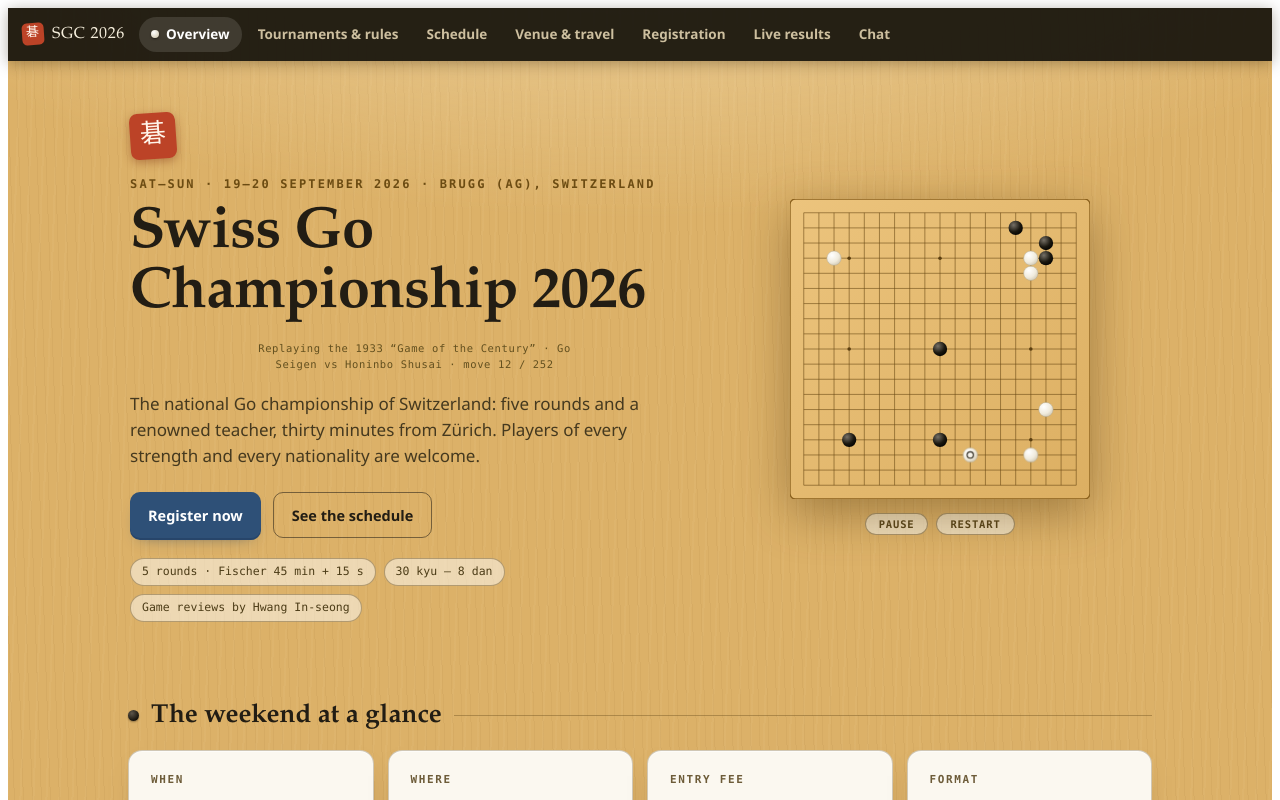
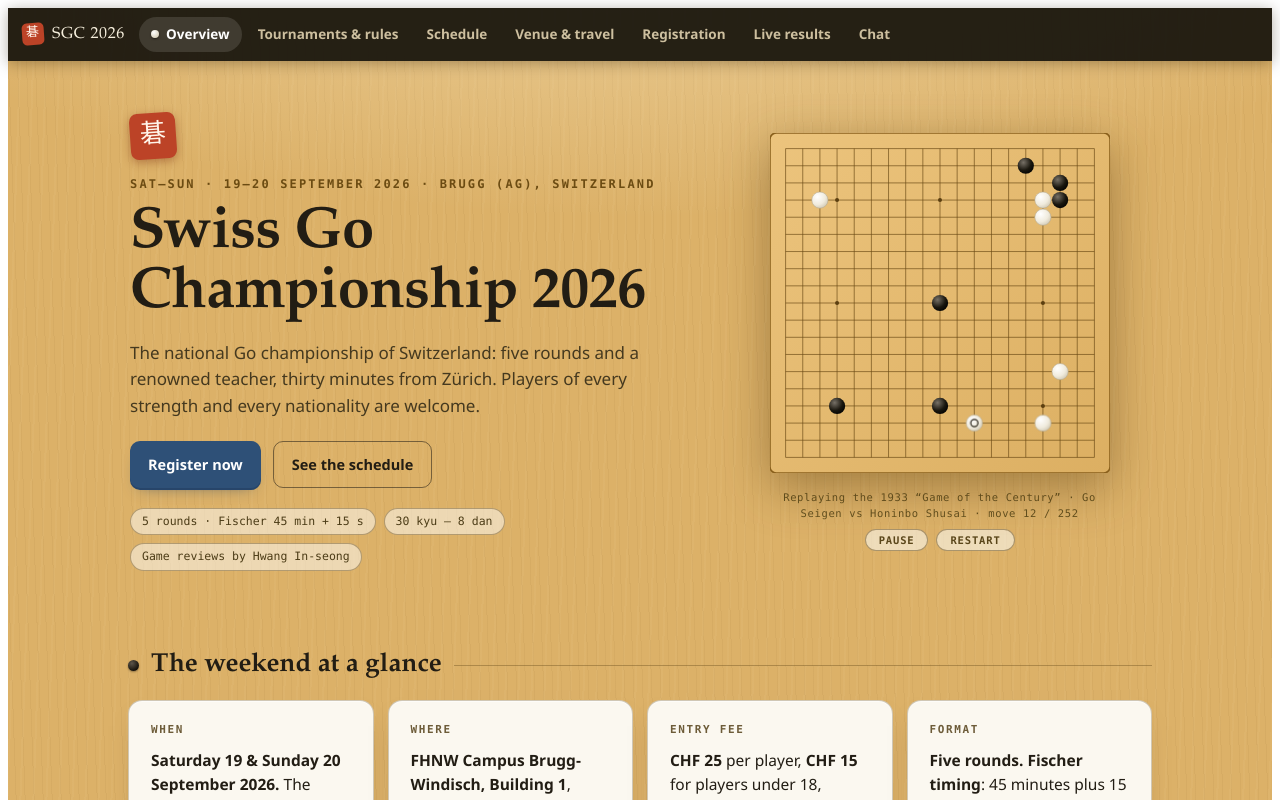
Before and after one commit to JohnWalch/SGC, a React (Vite) app: page / in a window 1280 px wide. Shown: the top 800 px of the page. Built offline with nearby package versions, Linux system fonts and the light colour scheme; no server answers.

Commit message:
Move board caption back under board with centered width, confirm dinner break time format

```diff
--- a/src/App.jsx
+++ b/src/App.jsx
@@ -43,7 +43,7 @@ const SCHEDULE = [
       ["12:15", "Registration closes", "Please confirm your presence at the tournament desk before 12:15."],
       ["12:30", "Round 1", ""],
       ["15:30", "Round 2", ""],
-      ["18:00", "Dinner break", ""],
+      ["≈18:00", "Dinner break", ""],
       ["19:00", "Round 3", ""],
     ],
   },
@@ -263,9 +263,9 @@ const CSS = `
   }
   @keyframes stonepop { from { transform: scale(0.35); } to { transform: scale(1); } }
   .board-cap {
-    font-size: 10.5px; color: #63501f; margin: 0 auto 18px;
+    font-size: 10.5px; color: #63501f; margin: 10px auto 0;
     text-align: center; letter-spacing: 0.06em;
-    max-width: 340px;
+    max-width: 340px; width: 100%;
   }
   .board-ctrl { display: flex; justify-content: center; gap: 8px; margin-top: 8px; }
   .board-btn {
@@ -630,6 +630,9 @@ function HeroBoard({ board }) {
           />
         )}
       </svg>
+      <p className="board-cap mono">
+        Replaying the 1933 “Game of the Century” · Go Seigen vs Honinbo Shusai · move {step} / {total}
+      </p>
       <div className="board-ctrl">
         <button className="board-btn" onClick={() => setPlaying((v) => !v)}>{playing ? "Pause" : "Play"}</button>
         <button className="board-btn" onClick={() => { setStep(0); setPlaying(true); }}>Restart</button>
@@ -1095,9 +1098,6 @@ export default function App() {
               <div className="seal-stamp" aria-hidden="true">碁</div>
               <p className="kicker">Sat–Sun · 19–20 September 2026 · Brugg (AG), Switzerland</p>
               <h1 className="title">Swiss Go Championship 2026</h1>
-              <p className="board-cap mono">
-                Replaying the 1933 “Game of the Century” · Go Seigen vs Honinbo Shusai · move {heroBoard.step} / {heroBoard.total}
-              </p>
               <p className="lede">
                 The national Go championship of Switzerland: five rounds and a renowned teacher, thirty
                 minutes from Zürich. Players of every strength and every nationality are welcome.
```
